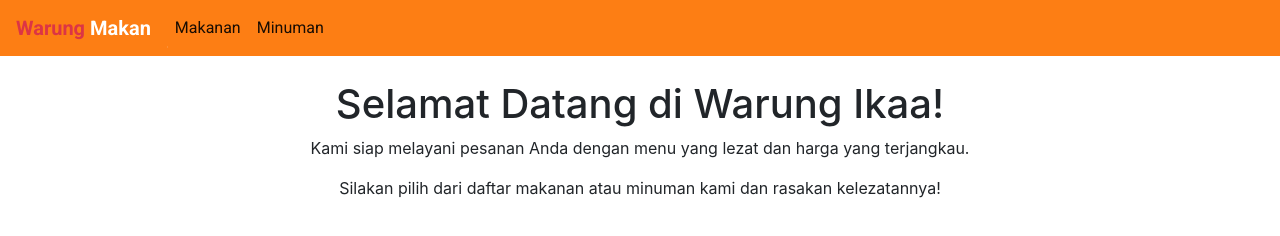
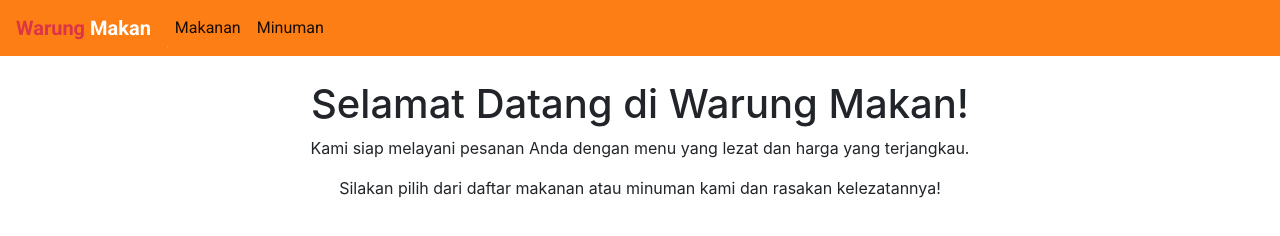
Before and after one commit to arydianprtma/Daftar-Menu, a plain HTML site: page index.html in a window 1280 px wide. Drawn offline with nearby package versions, Linux system fonts and the light colour scheme.

Commit message:
Update index.html

```diff
--- a/index.html
+++ b/index.html
@@ -46,7 +46,7 @@
 
     <!-- Salam kepada pembeli -->
     <section class="text-center mt-4">
-      <h1>Selamat Datang di Warung Ikaa!</h1>
+      <h1>Selamat Datang di Warung Makan!</h1>
       <p>
         Kami siap melayani pesanan Anda dengan menu yang lezat dan harga yang
         terjangkau.
```
